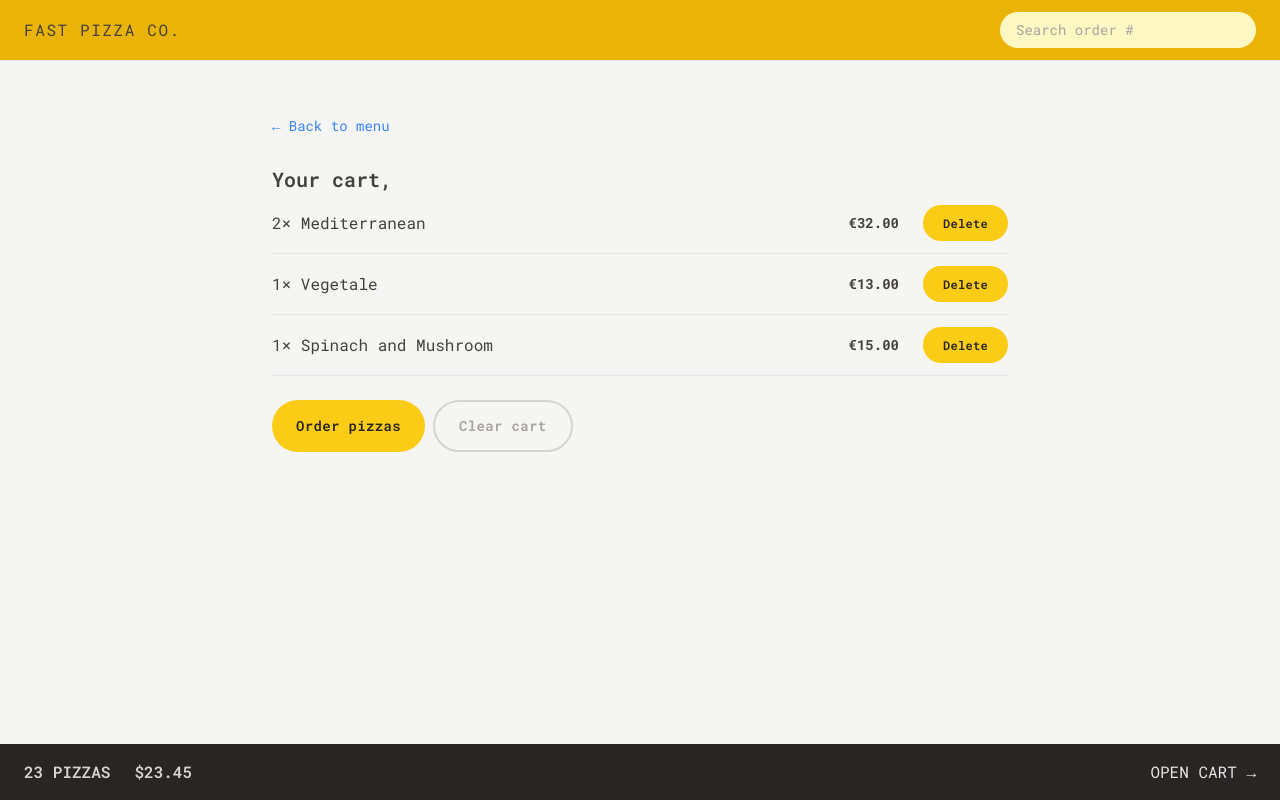
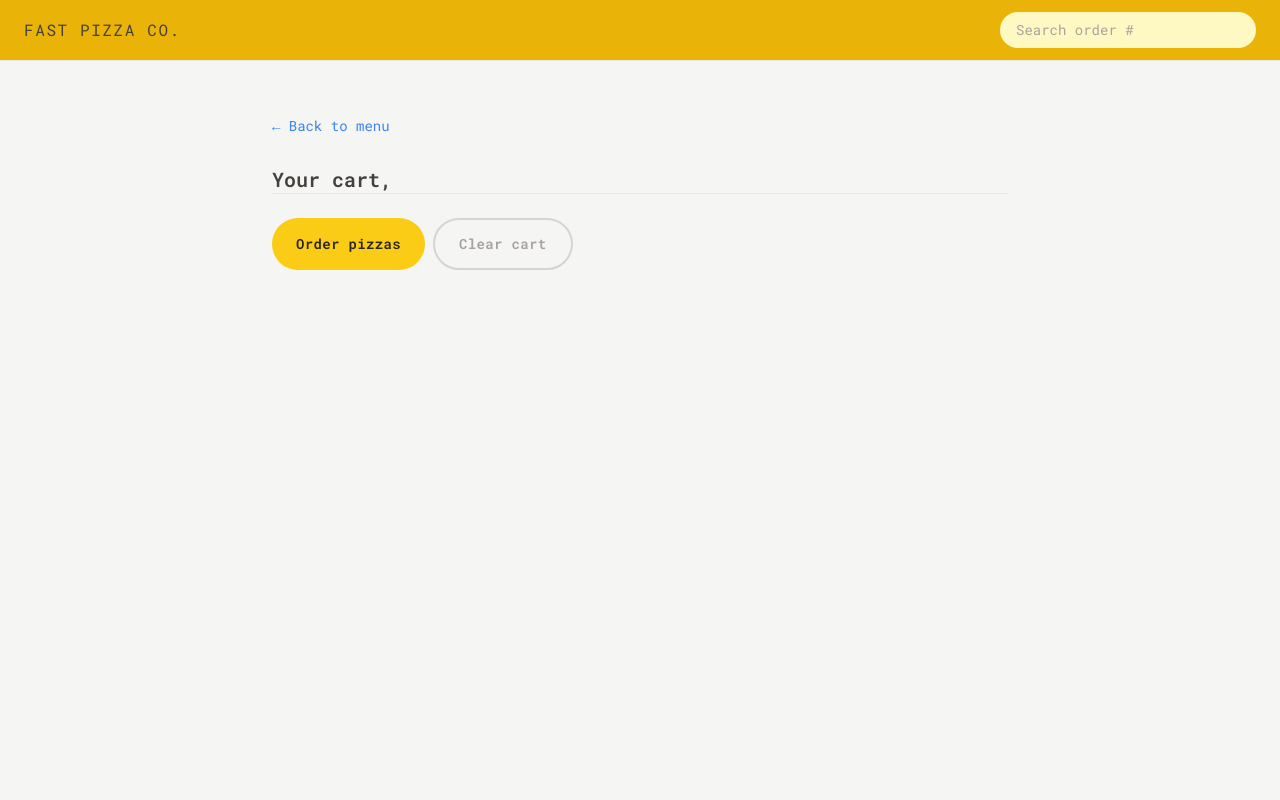
Before and after one commit to Xavier-Hsiao/fast-pizza, a React (Vite) app: page /cart in a window 1280 px wide. Built offline with nearby package versions, Linux system fonts and the light colour scheme.

Commit message:
Feat: add and delete cart item feature

```diff
--- a/src/features/cart/Cart.jsx
+++ b/src/features/cart/Cart.jsx
@@ -1,35 +1,37 @@
 import LinkButton from "../../ui/LinkButton";
 import Button from "../../ui/Button";
 import CartItem from "./CartItem";
-import { useSelector } from "react-redux";
+import { useDispatch, useSelector } from "react-redux";
+import { clearCart, getCart } from "./cartSlice";
 
-const fakeCart = [
-  {
-    pizzaId: 12,
-    name: "Mediterranean",
-    quantity: 2,
-    unitPrice: 16,
-    totalPrice: 32,
-  },
-  {
-    pizzaId: 6,
-    name: "Vegetale",
-    quantity: 1,
-    unitPrice: 13,
-    totalPrice: 13,
-  },
-  {
-    pizzaId: 11,
-    name: "Spinach and Mushroom",
-    quantity: 1,
-    unitPrice: 15,
-    totalPrice: 15,
-  },
-];
+// const fakeCart = [
+//   {
+//     pizzaId: 12,
+//     name: "Mediterranean",
+//     quantity: 2,
+//     unitPrice: 16,
+//     totalPrice: 32,
+//   },
+//   {
+//     pizzaId: 6,
+//     name: "Vegetale",
+//     quantity: 1,
+//     unitPrice: 13,
+//     totalPrice: 13,
+//   },
+//   {
+//     pizzaId: 11,
+//     name: "Spinach and Mushroom",
+//     quantity: 1,
+//     unitPrice: 15,
+//     totalPrice: 15,
+//   },
+// ];
 
 export default function Cart() {
-  const cart = fakeCart;
   const name = useSelector((store) => store.user.userName);
+  const cart = useSelector(getCart);
+  const dispatch = useDispatch();
 
   return (
     <div className="px-4 py-3">
@@ -47,7 +49,9 @@ export default function Cart() {
         <Button to="/order/new" type="primary">
           Order pizzas
         </Button>
-        <Button type="secondary">Clear cart</Button>
+        <Button type="secondary" callback={() => dispatch(clearCart())}>
+          Clear cart
+        </Button>
       </div>
     </div>
   );
--- a/src/features/cart/CartOverview.jsx
+++ b/src/features/cart/CartOverview.jsx
@@ -1,11 +1,20 @@
+import { useSelector } from "react-redux";
 import { Link } from "react-router-dom";
+import { getTotalCartPrice, getTotalCartQuantity } from "./cartSlice";
+import { formatCurrency } from "../../utils/helper";
 
 export default function CartOverview() {
+  const totalQuantity = useSelector(getTotalCartQuantity);
+  const totalPrice = useSelector(getTotalCartPrice);
+
+  // Only display CartOverview Ui when user has at least one item
+  if (!totalQuantity) return null;
+
   return (
     <div className="flex items-center justify-between bg-stone-800 px-4 py-4 text-sm uppercase text-stone-200 sm:px-6 md:text-base">
       <p className=" space-x-4  font-semibold text-stone-300 sm:space-x-6 ">
-        <span>23 pizzas</span>
-        <span>$23.45</span>
+        <span>{totalQuantity} pizzas</span>
+        <span>{formatCurrency(totalPrice)}</span>
       </p>
       <Link to="/cart">Open cart &rarr;</Link>
     </div>
--- /dev/null
+++ b/src/features/cart/cartSlice.js
@@ -0,0 +1,63 @@
+import { createSlice } from "@reduxjs/toolkit";
+
+const initialState = {
+  cart: [
+    // {
+    //   pizzaId: 12,
+    //   name: "Mediterranean",
+    //   quantity: 2,
+    //   unitPrice: 16,
+    //   totalPrice: 32,
+    // },
+  ],
+};
+
+const cartSlice = createSlice({
+  name: "cart",
+  initialState,
+  reducers: {
+    addItem(state, action) {
+      // payload = newItem
+      state.cart.push(action.payload);
+    },
+    deleteItem(state, action) {
+      // payload = pizzaId
+      state.cart = state.cart.filter((item) => item.pizzaId !== action.payload);
+    },
+    increaseItemQuantity(state, action) {
+      // payload = pizzaId
+      const item = state.cart.find((item) => item.pizzaId === action.payload);
+
+      item.quantity++;
+      item.totalPrice = item.quantity * item.unitPrice;
+    },
+    decreaseItemQuantity(state, action) {
+      // payload = pizzaId
+      const item = state.cart.find((item) => item.pizzaId === action.payload);
+
+      item.quantity--;
+      item.totalPrice = item.quantity * item.unitPrice;
+    },
+    clearCart(state) {
+      state.cart = [];
+    },
+  },
+});
+
+export const {
+  addItem,
+  deleteItem,
+  increaseItemQuantity,
+  decreaseItemQuantity,
+  clearCart,
+} = cartSlice.actions;
+
+export const getCart = (store) => store.cart.cart;
+
+export const getTotalCartQuantity = (store) =>
+  store.cart.cart.reduce((sum, item) => sum + item.quantity, 0);
+
+export const getTotalCartPrice = (store) =>
+  store.cart.cart.reduce((sum, item) => sum + item.totalPrice, 0);
+
+export default cartSlice.reducer;
--- a/src/features/menu/MenuItem.jsx
+++ b/src/features/menu/MenuItem.jsx
@@ -1,8 +1,25 @@
 import { formatCurrency } from "../../utils/helper";
 import Button from "../../ui/Button";
+import { useDispatch } from "react-redux";
+import { addItem } from "../cart/cartSlice";
 
 export default function MenuItem({ pizza }) {
   const { id, name, unitPrice, ingredients, soldOut, imageUrl } = pizza;
+  const dispatch = useDispatch();
+
+  function handleClick() {
+    // Create a new pizza object
+    // Properties correspond to state in cartSlice
+    const newItem = {
+      pizzaId: id,
+      name,
+      quantity: 1,
+      unitPrice,
+      totalPrice: unitPrice * 1,
+    };
+
+    dispatch(addItem(newItem));
+  }
 
   return (
     <li className="flex gap-4 py-2">
@@ -24,7 +41,9 @@ export default function MenuItem({ pizza }) {
               Sold out
             </p>
           )}
-          <Button type="small">Add cart</Button>
+          <Button type="small" callback={handleClick}>
+            Add cart
+          </Button>
         </div>
       </div>
     </li>
--- a/src/ui/Button.jsx
+++ b/src/ui/Button.jsx
@@ -17,8 +17,16 @@ export default function Button({ children, disabled, to, type, callback }) {
       </Link>
     );
 
+  if (callback) {
+    return (
+      <button disabled={disabled} className={styles[type]} onClick={callback}>
+        {children}
+      </button>
+    );
+  }
+
   return (
-    <button disabled={disabled} className={styles[type]} onClick={callback}>
+    <button disabled={disabled} className={styles[type]}>
       {children}
     </button>
   );
--- a/store/store.js
+++ b/store/store.js
@@ -1,10 +1,12 @@
 import { configureStore } from "@reduxjs/toolkit";
 import userReducer from "../src/features/user/userSlice";
+import cartReducer from "../src/features/cart/cartSlice";
 
 const store = configureStore({
   reducer: {
     user: userReducer,
-  }
-})
+    cart: cartReducer,
+  },
+});
 
 export default store;
```
